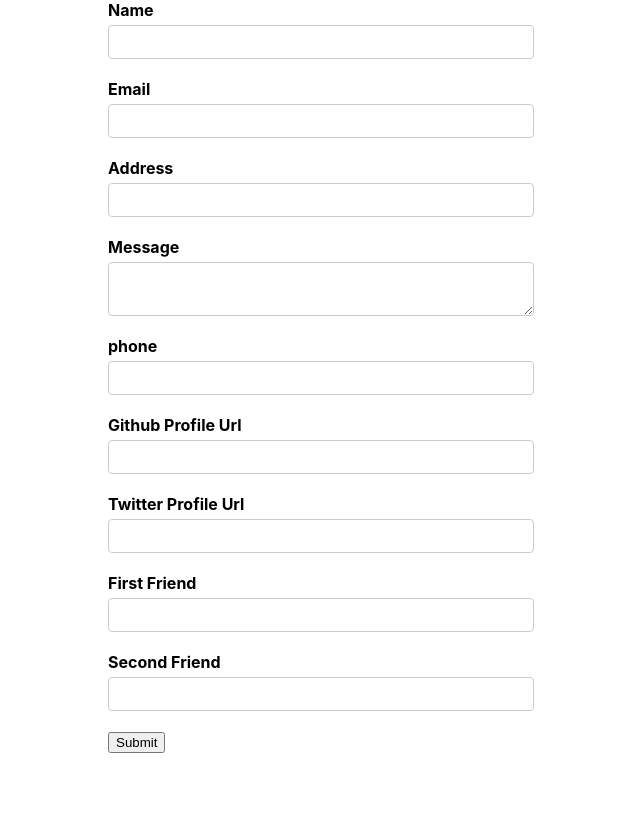
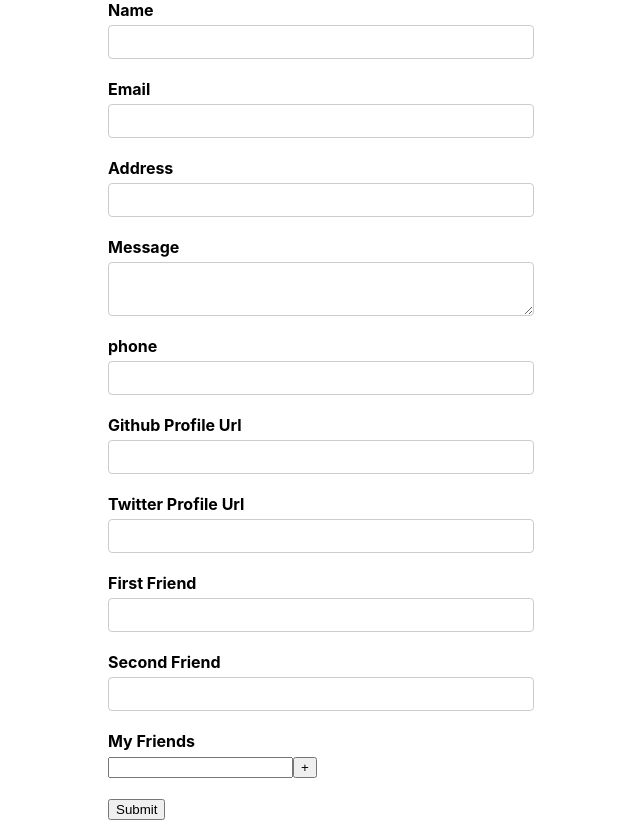
Before and after one commit to rifqirosyidi/learn-formik, a React (Create React App) app: page / in a window 1280 px wide. Shown: the whole page, without its empty margins (319-959 px from the left). Built offline with nearby package versions, Linux system fonts and the light colour scheme.

Commit message:
field arr

```diff
--- a/src/components/MyForm.js
+++ b/src/components/MyForm.js
@@ -1,5 +1,5 @@
 import React from "react";
-import { Formik, Form, Field, ErrorMessage } from "formik";
+import { Formik, Form, Field, ErrorMessage, FieldArray } from "formik";
 import * as Yup from "yup";
 import MyErrorMessage from "./MyErrorMessage";
 
@@ -14,6 +14,7 @@
     twitter: "",
   },
   friends: ["", ""],
+  myFriends: [""],
 };
 
 const onSubmit = (values) => {
@@ -94,6 +95,36 @@
           <Field type="text" id="secondFriend" name="friends[1]" />
         </div>
 
+        {/* FieldArray */}
+        <div className="form-control">
+          <label htmlFor="myFriends">My Friends</label>
+          <FieldArray id="myFriends" name="myFriends">
+            {(fieldArrProps) => {
+              const { push, remove, form } = fieldArrProps;
+              const { values } = form;
+              const { myFriends } = values;
+
+              return (
+                <div>
+                  {myFriends.map((fr, idx) => (
+                    <div key="index">
+                      <Field name={`myFriends[${idx}]`} />
+                      {idx > 0 && (
+                        <button type="button" onClick={() => remove(idx)}>
+                          -
+                        </button>
+                      )}
+                      <button type="button" onClick={() => push("")}>
+                        +
+                      </button>
+                    </div>
+                  ))}
+                </div>
+              );
+            }}
+          </FieldArray>
+        </div>
+
         <button type="submit">Submit</button>
       </Form>
     </Formik>
```
